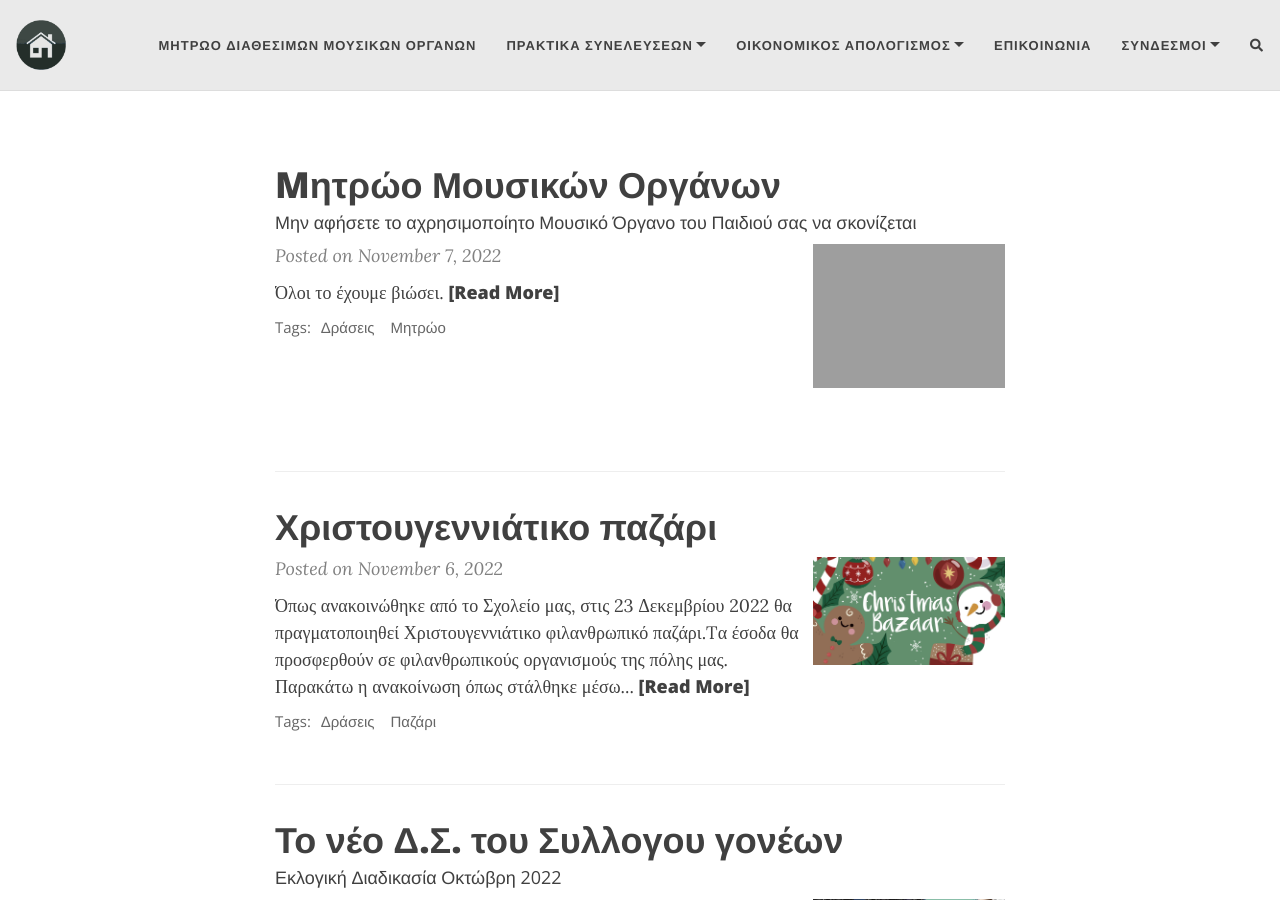
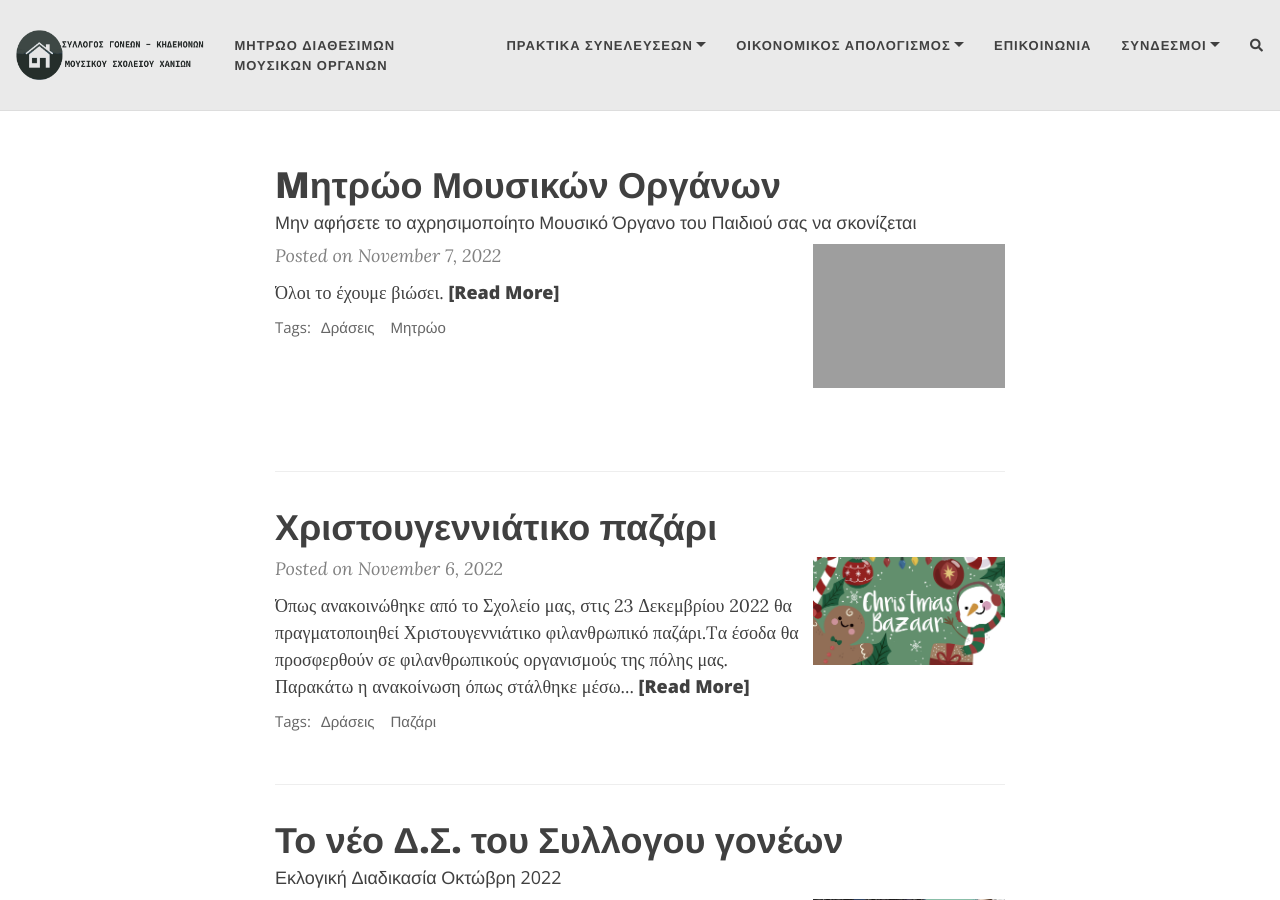
Before and after one commit to sgmsc/site, a Jekyll site: the page built from index.html, in a window 1280 px wide and 900 px high. Built offline with Jekyll 4.4.1, drawn with Linux system fonts in a browser that asks for light colours; nearby versions of some CDN libraries; the list of posts is cut into pages by our own code; comment, search, counter and statistics services are not loaded.

Commit message:
new logo

```diff
--- a/_config.yml
+++ b/_config.yml
@@ -54,7 +54,7 @@
 
 # If you want to have an image logo in the top-left corner instead of having the title of the website,
 # then specify the following parameter
-title-img: "/assets/img/home.png"
+title-img: "/assets/img/home.webp"
 
 
 #####################################
--- a/index.html
+++ b/index.html
@@ -1,5 +1,5 @@
 ---
 layout: home
 title:
-subtitle: Σύλλογος Γονέων-Κηδεμόνων Μουσικού Σχολείου Χανίων
+subtitle:
 ---
```
Also changed, not shown: assets/img/hello_world.jpeg (deleted), assets/img/home.webp (added), assets/img/install-steps.gif (deleted).
